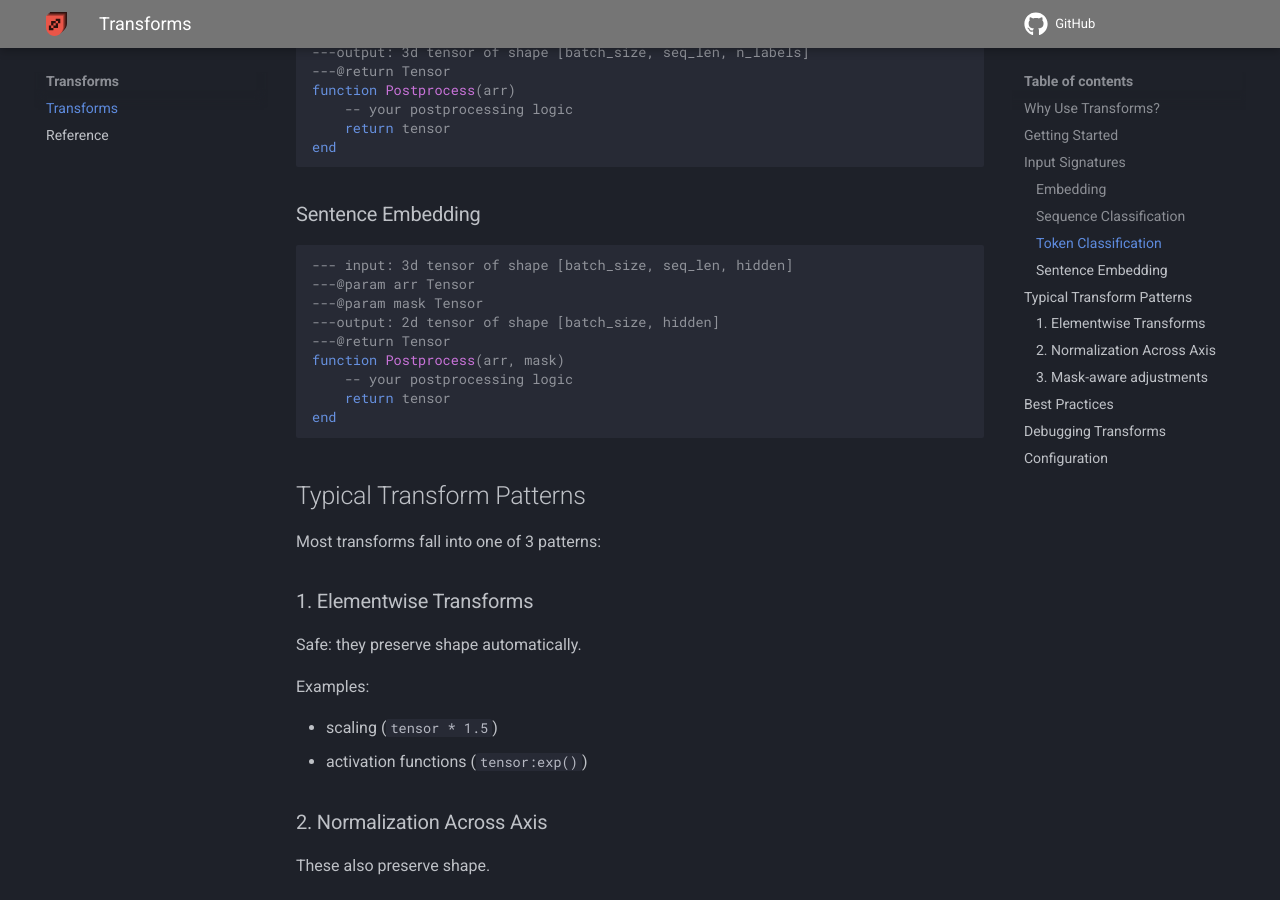
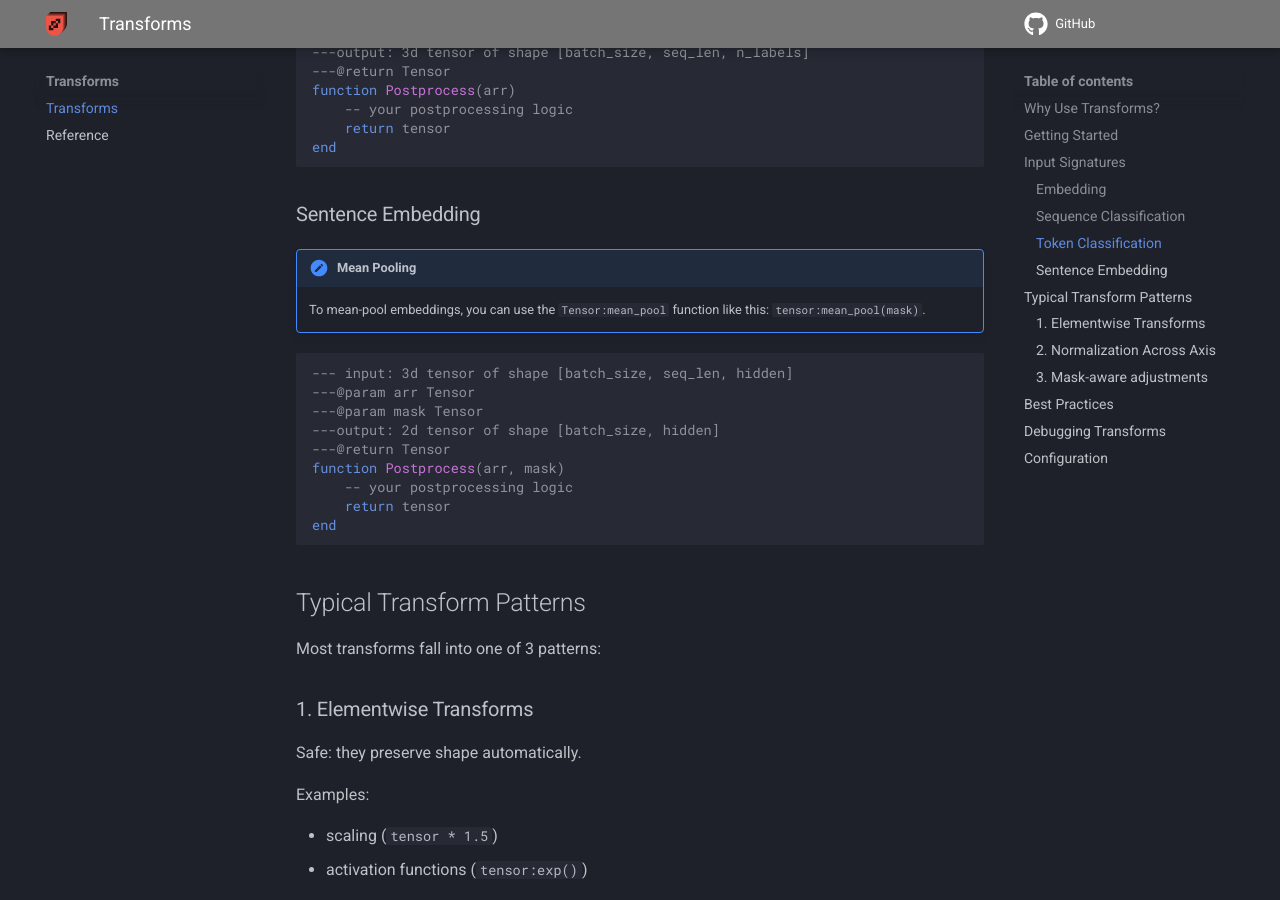
Before and after one commit to mozilla-ai/encoderfile, an MkDocs documentation site: the page built from docs/transforms/index.md, in a window 1280 px wide and 900 px high, scrolled down 1899 px. Built offline with MkDocs 1.6.1 and Material for MkDocs 9.7.7, drawn with Linux system fonts in a browser that asks for light colours; comment, search, counter and statistics services are not loaded; the version menu is left out.

Commit message:
add mean pool note

````diff
--- a/docs/transforms/index.md
+++ b/docs/transforms/index.md
@@ -79,6 +79,10 @@ end
 ```
 
 ### Sentence Embedding
+
+
+!!! note "Mean Pooling"
+    To mean-pool embeddings, you can use the `Tensor:mean_pool` function like this: `tensor:mean_pool(mask)`.
 
 ```lua
 --- input: 3d tensor of shape [batch_size, seq_len, hidden]
````
